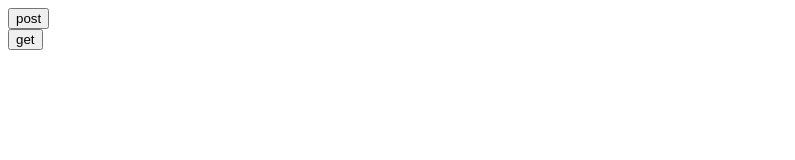
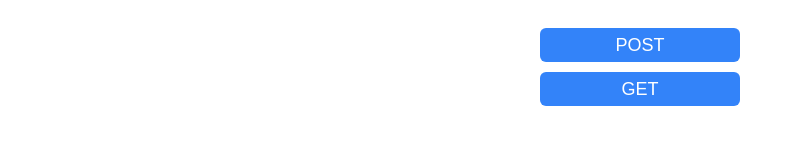
Before and after one commit to tadashi-chen/express-demo, a website: page index.html in a window 1280 px wide. Shown: the whole page, without its empty margins (0-795 px from the left). Drawn offline with Linux system fonts and the light colour scheme; files whose address does not match are found by name.

Commit message:
美化按钮样式

```diff
--- a/index.html
+++ b/index.html
@@ -2,6 +2,33 @@
 <html>
 <head>
 	<title>express demo</title>
+	<style type="text/css">
+		body {
+			padding: 10px;
+		}
+		input[type=button] {
+			width: 200px;
+			height: 34px;
+			border-radius: 6px;
+			border: none;
+			background-color: #3383f9;
+			margin: 10px auto;
+			color: #fff;
+			font-size: 18px;
+			display: block;
+			cursor: pointer;
+		}
+		input[type=button]:focus {
+			outline: none;
+		}
+		input[type=button]:hover {
+			background-color: #126aec;
+		}
+		input[type=button]:active {
+			color: gold;
+			font-size: 20px;
+		}
+	</style>
 	<script src="./js/jquery.min.js"></script>
 	<script>
 		function post() {
@@ -42,7 +69,7 @@
 	</script>
 </head>
 <body>
-<div><input type="button" name="" value="post" onclick="post()"></div>
-<div><input type="button" name="" value="get" onclick="get()"></div>
+<div><input type="button" name="" value="POST" onclick="post()"></div>
+<div><input type="button" name="" value="GET" onclick="get()"></div>
 </body>
 </html>
```
